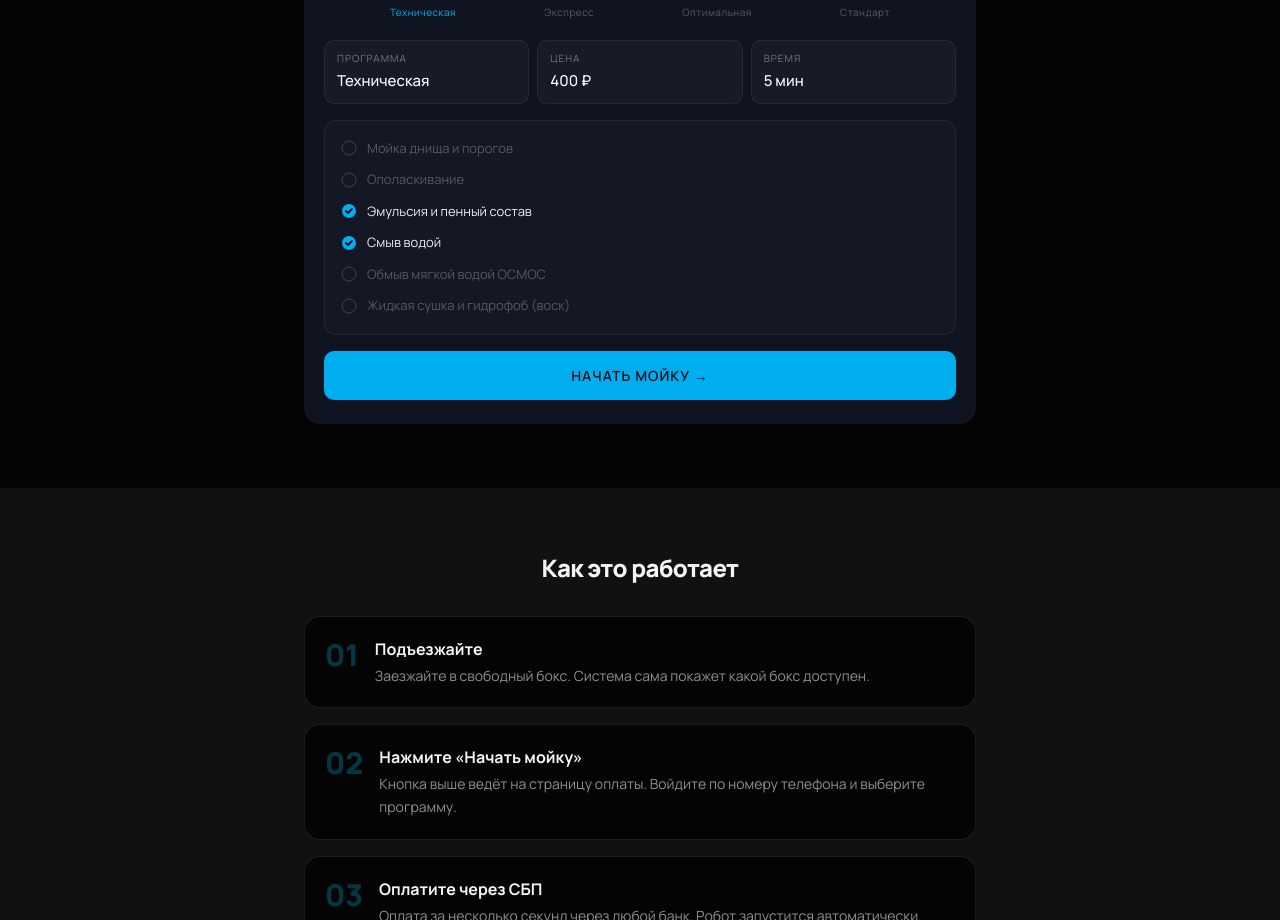
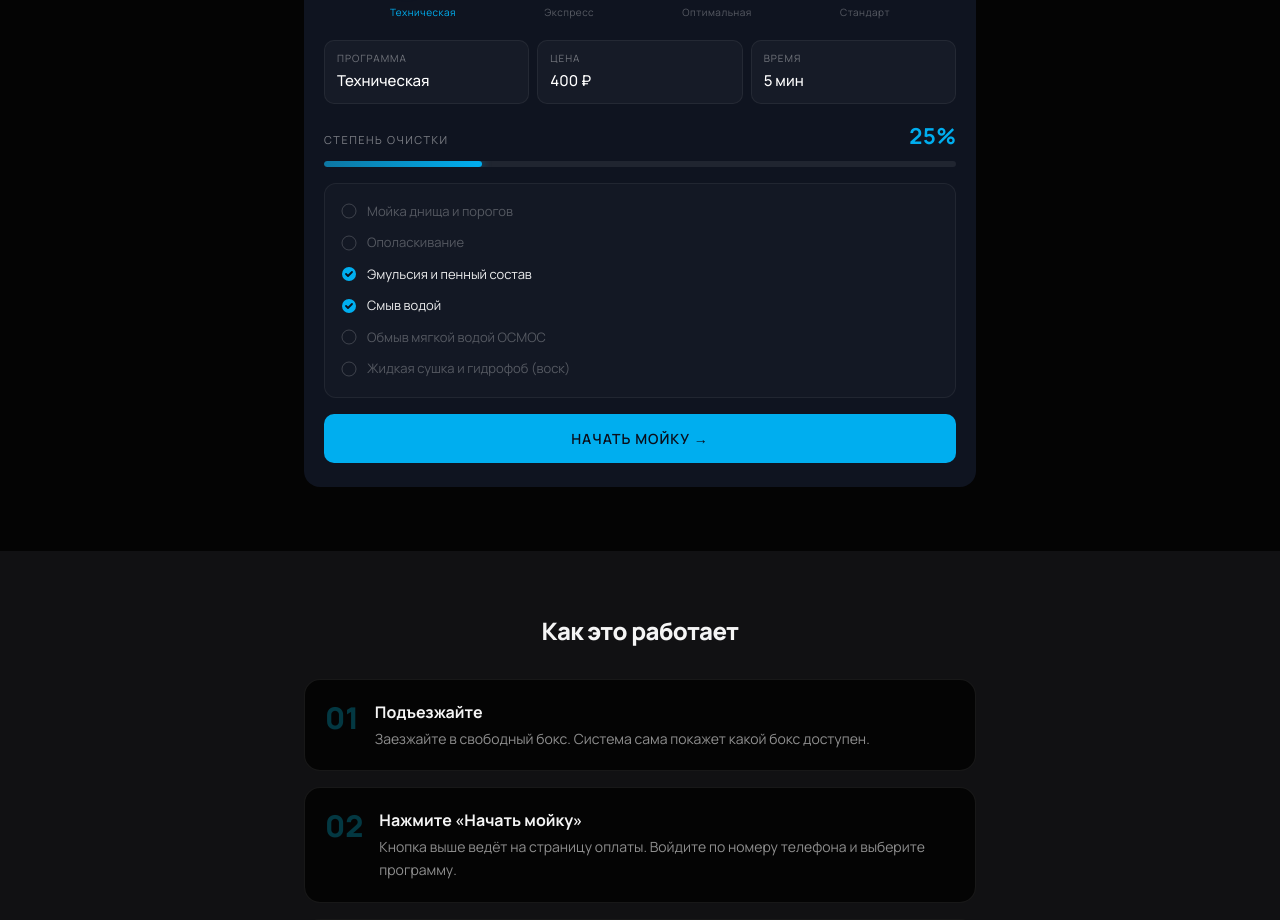
Before and after one commit to Slarck777/moi-robot, a Next.js app: page / in a window 1280 px wide. Shown: the part 1900-2820 px from the top of the page. Built offline with nearby package versions, Linux system fonts and the light colour scheme.

Commit message:
feat: clean percentage bar in programs widget

```diff
--- a/components/marketing/ProgramsWidget.tsx
+++ b/components/marketing/ProgramsWidget.tsx
@@ -294,6 +294,28 @@ export function ProgramsWidget() {
               ))}
             </div>
 
+            {/* Степень очистки */}
+            <div style={{ marginBottom: "1rem" }}>
+              <div style={{ display: "flex", justifyContent: "space-between", alignItems: "baseline", marginBottom: 8 }}>
+                <span style={{ fontSize: 11, letterSpacing: 1.5, color: "rgba(255,255,255,0.45)", textTransform: "uppercase" }}>
+                  Степень очистки
+                </span>
+                <span style={{ fontSize: 22, fontWeight: 700, color: ACCENT, fontVariantNumeric: "tabular-nums", transition: "all 0.4s" }}>
+                  {(idx + 1) * 25}%
+                </span>
+              </div>
+              <div style={{ height: 6, background: "rgba(255,255,255,0.07)", borderRadius: 99, overflow: "hidden" }}>
+                <div style={{
+                  height: "100%",
+                  width: `${(idx + 1) * 25}%`,
+                  borderRadius: 99,
+                  background: `linear-gradient(to right, rgba(0,174,239,0.6), ${ACCENT})`,
+                  boxShadow: `0 0 10px rgba(0,174,239,0.5)`,
+                  transition: "width 0.6s cubic-bezier(0.4,0,0.2,1)",
+                }} />
+              </div>
+            </div>
+
             {/* Services list */}
             <div style={{ background: "rgba(255,255,255,0.02)", border: "0.5px solid rgba(255,255,255,0.06)", borderRadius: 12, padding: "0.75rem 1rem", marginBottom: "1rem" }}>
               {tier.services.map(s => (
```
